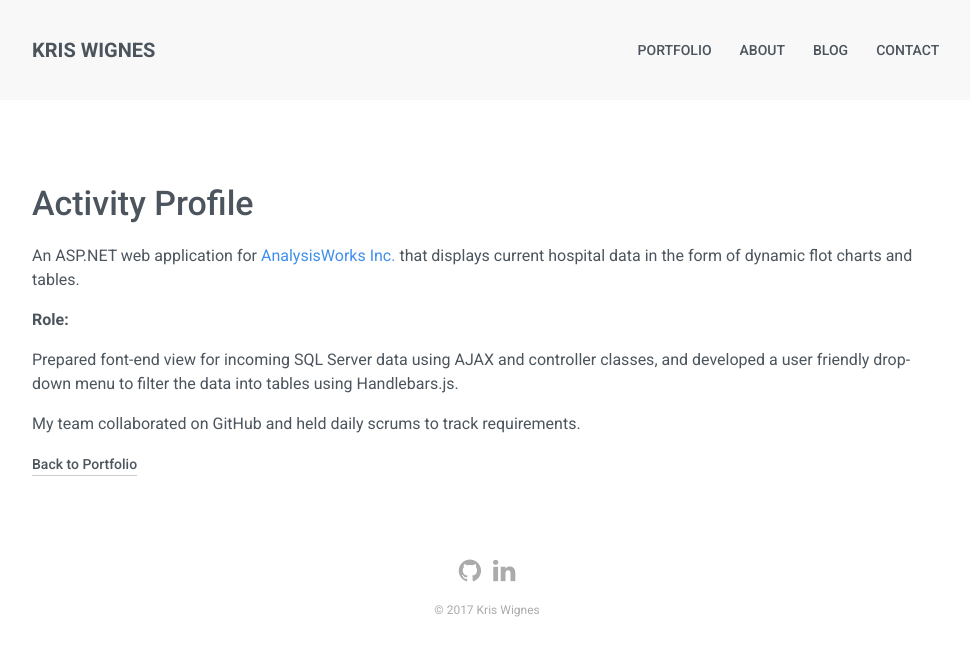
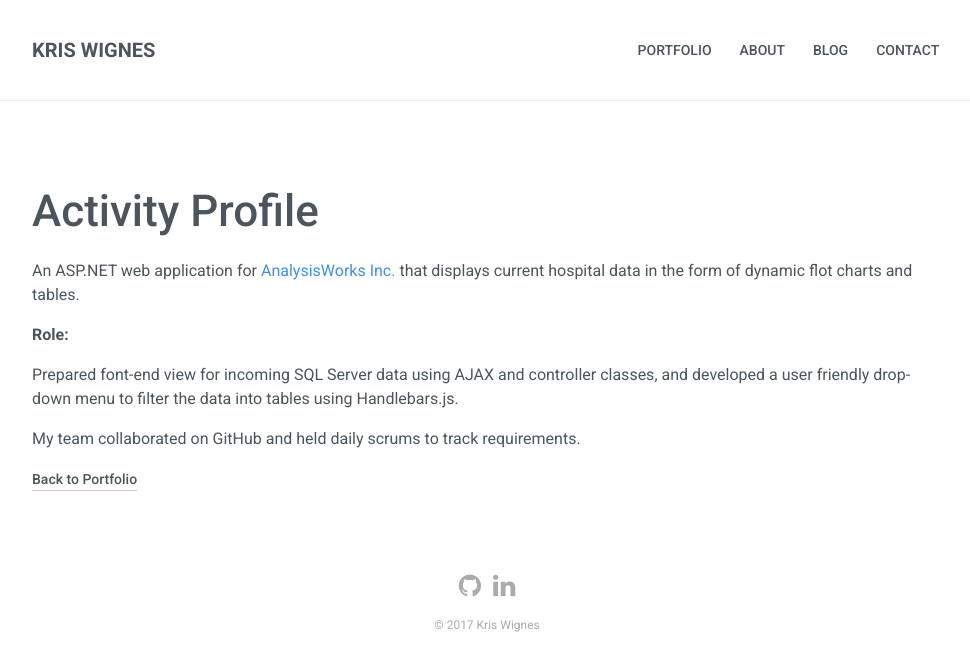
Before and after one commit to kwignes/kwignes.github.io, a Jekyll site: the page built from activity-profile.html, in a window 1280 px wide. Shown: the top 671 px of the page, without its empty margins (153-1123 px from the left). Built offline with Jekyll 4.4.1, drawn with Linux system fonts in a browser that asks for light colours; nearby versions of some CDN libraries.

Commit message:
colour change

```diff
--- a/_layouts/default.html
+++ b/_layouts/default.html
@@ -41,6 +41,7 @@
     {% if page.url == "/" %}
     <div class="home-banner">
       <div class="container intro">
+        <h1>Portfolio</h1>
       <p>Hi, I'm Kris. I'm a front-end developer who loves all things
 HTML, CSS and JavaScript.</p>
 <p><a href="/contact/">Contact me</a></p>
--- a/index.html
+++ b/index.html
@@ -2,11 +2,6 @@
 layout: default
 title: Front-End Developer & Designer Portfolio
 ---
-
-
-
-<h2>Portfolio</h2>
-
 
 
 
--- a/style.scss
+++ b/style.scss
@@ -143,7 +143,7 @@ h1, h2, h3, h4, h5, h6 {
 }
 
 h1 {
-  font-size: 34px;
+  font-size: 44px;
   padding-top: 50px;
   color: $heading;
   margin: 0 0 10px;
@@ -152,7 +152,8 @@ h1 {
 
 header {
   overflow: auto;
-  background: #f8f8f8;
+    background: #fff;
+    border-bottom: 1px solid #eee;
   // .container {
   //       padding: 0 25px;
   //   max-width: 100%;
@@ -171,17 +172,21 @@ header {
 
 .home-banner {
     margin-bottom: 50px;
+    background: #f2f2f2;
 .intro {
   clear: both;
   margin: 0 auto;
-  padding: 3% 25px;
+  padding: 50px 25px;
+  h1 {
+    padding-top: 0;
+  }
   img {
     border-radius: 100%;
     margin-bottom: 20px;
   }
  p {
   margin: 20px 0 0;
-  font-size: 26px;
+  font-size: 20px;
   max-width: 500px;
  }
  a {
```
